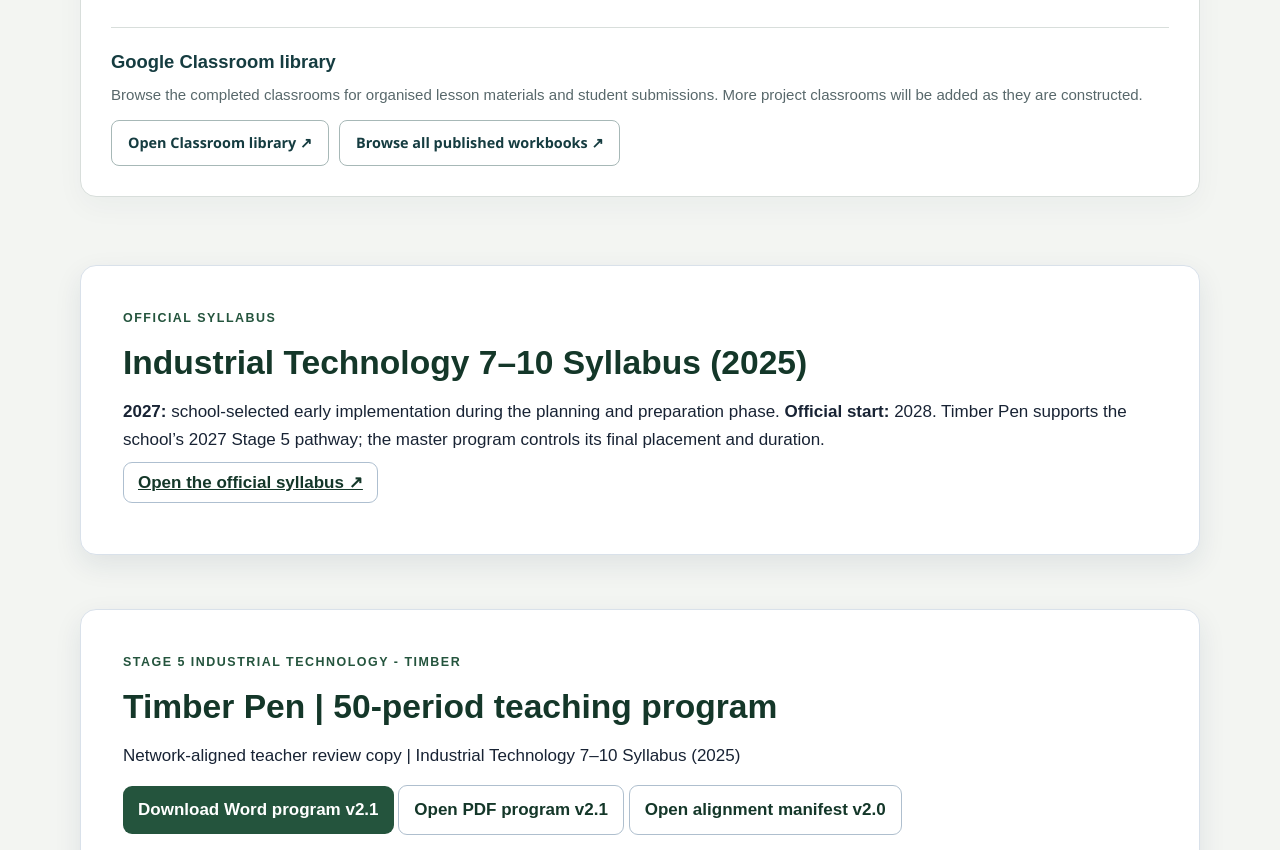
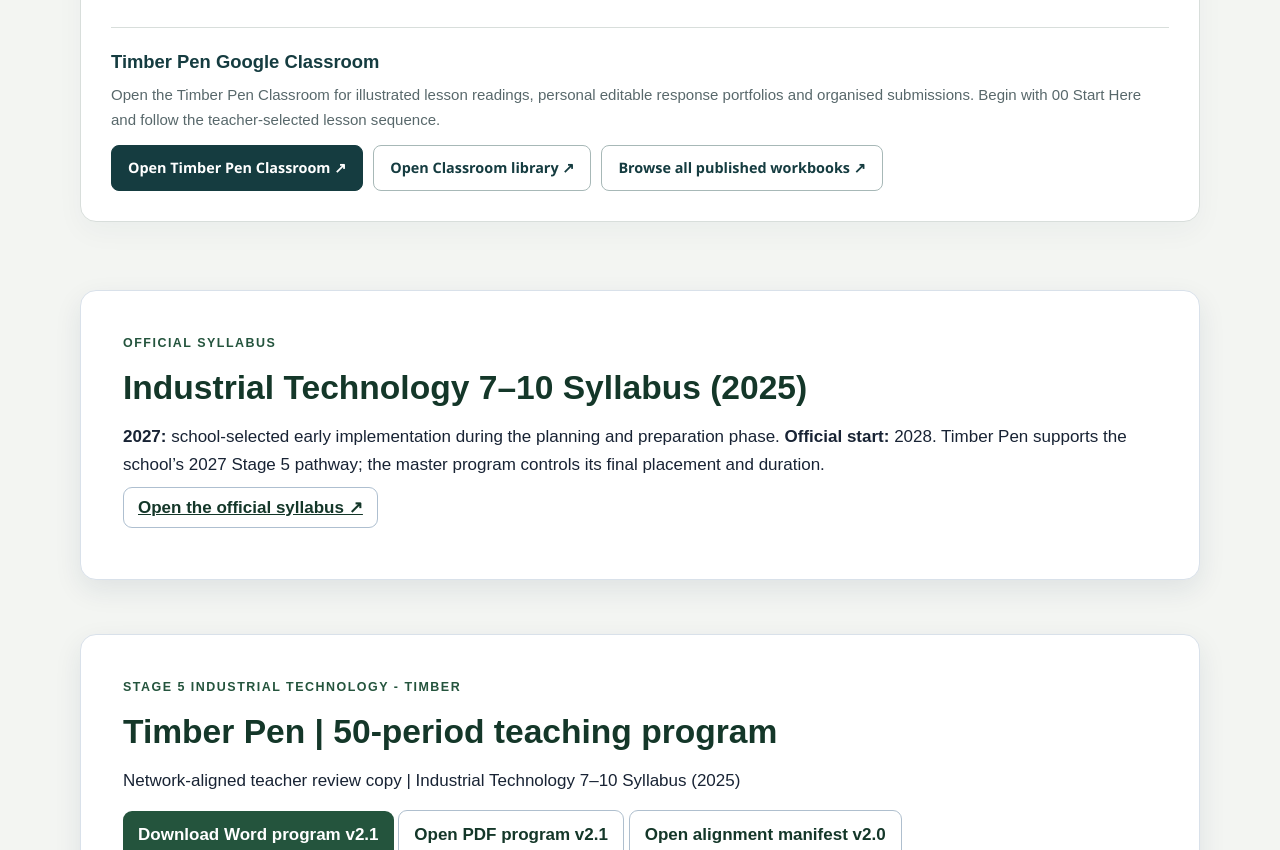
Before and after one commit to stevencowell/Yr-9-Pen, a plain HTML site: page teacher-resources.html in a window 1280 px wide. Shown: the part 1039-1889 px from the top of the page. Drawn offline with Linux system fonts and the light colour scheme.

Commit message:
Connect Timber Pen Classroom to course resources

```diff
--- a/teacher-resources.html
+++ b/teacher-resources.html
@@ -60,9 +60,9 @@
         <p class="tas-package-meta">Edition 1.0 · 50 A4 pages · Print double-sided on the long edge.</p>
       </div>
       <div class="tas-package-classroom">
-      <h3>Google Classroom library</h3>
-      <p>Browse the completed classrooms for organised lesson materials and student submissions. More project classrooms will be added as they are constructed.</p>
-      <div class="tas-package-actions"><a class="tas-package-button" href="https://stevencowell.github.io/Main-Page/classroom-library/" target="_blank" rel="noopener">Open Classroom library ↗</a><a class="tas-package-button" href="https://stevencowell.github.io/Main-Page/textbook-library/" target="_blank" rel="noopener">Browse all published workbooks ↗</a></div>
+      <h3>Timber Pen Google Classroom</h3>
+      <p>Open the Timber Pen Classroom for illustrated lesson readings, personal editable response portfolios and organised submissions. Begin with 00 Start Here and follow the teacher-selected lesson sequence.</p>
+      <div class="tas-package-actions"><a class="tas-package-button tas-package-primary" href="https://classroom.google.com/c/ODcyOTUyNjk4MTU0" target="_blank" rel="noopener">Open Timber Pen Classroom ↗</a><a class="tas-package-button" href="https://stevencowell.github.io/Main-Page/classroom-library/" target="_blank" rel="noopener">Open Classroom library ↗</a><a class="tas-package-button" href="https://stevencowell.github.io/Main-Page/textbook-library/" target="_blank" rel="noopener">Browse all published workbooks ↗</a></div>
     </div>
     </section>
     <!-- TAS-LEARNING-PACKAGE-END -->
```
